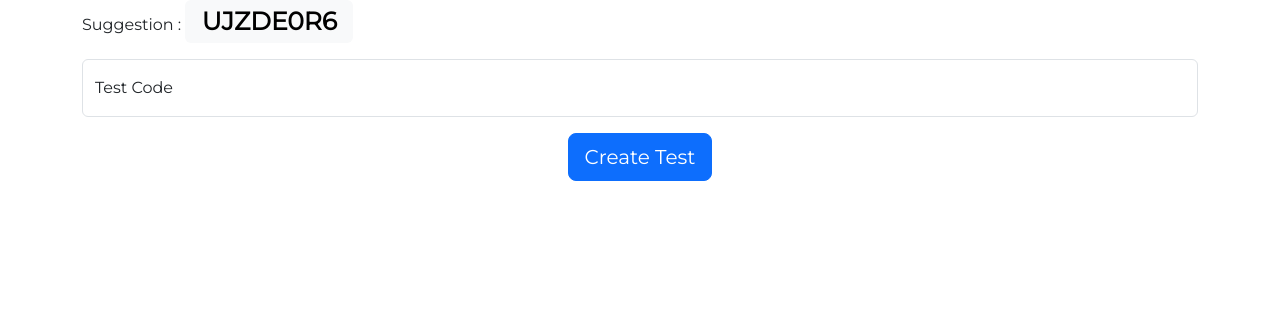
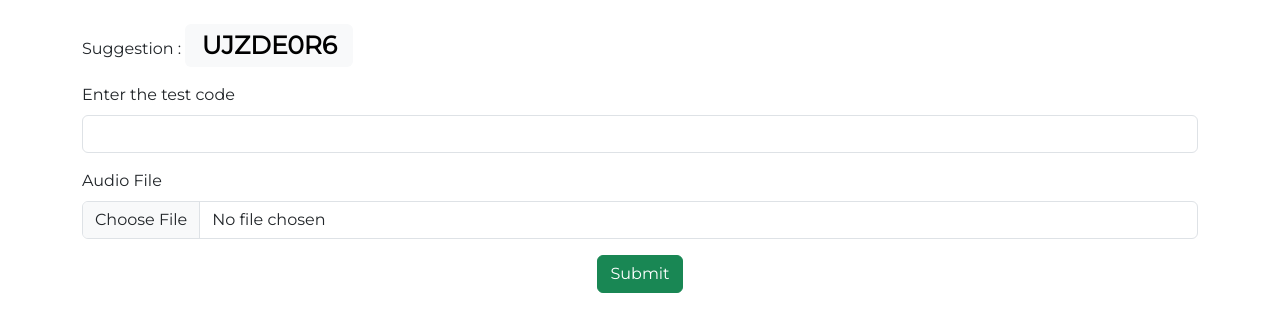
Before and after one commit to vishvaa-vsk/Quiz-App, a Flask app: page /admin/get_testCode in a window 1280 px wide. Shown: the part 126-458 px from the top of the page. Run offline with Flask 3, Linux system fonts and the light colour scheme.

Commit message:
added audio input

```diff
--- a/src/config.py
+++ b/src/config.py
@@ -26,3 +26,4 @@ class Config:
     MAIL_USERNAME = "testvec26@gmail.com"
     MAIL_PASSWORD = "uuue qirf lwtf bouz"
     MAIL_DEFAULT_SENDER = 'testvec26@gmail.com'
+    UPLOAD_FOLDER = 'static/audios'
--- a/src/routes/admin.py
+++ b/src/routes/admin.py
@@ -1,3 +1,4 @@
+import os
 from flask import Blueprint,flash,render_template,url_for,session,redirect,request,jsonify
 from werkzeug.security import generate_password_hash,check_password_hash
 
@@ -6,11 +7,23 @@ from ..helper import generate_token,verify_token,send_email_admin
 from bson.objectid import ObjectId
 import string , random
 
+from flask_wtf import FlaskForm
+from wtforms import StringField,SubmitField,FileField
+from wtforms.validators import DataRequired,InputRequired,regexp
+from werkzeug.utils import secure_filename
 
 admin = Blueprint("admin",__name__,url_prefix="/admin")
 
 gen_testCode = ''.join(random.sample(string.ascii_uppercase+string.digits,
     k=8))
+
+class AddAudioForm(FlaskForm):
+    test_code = StringField("Enter the test code",validators=[DataRequired()])
+    audio_file = FileField("Audio File",validators=[InputRequired()])
+    submit = SubmitField("Submit")
+
+
+
 
 @admin.route("/",methods=['GET', 'POST'])
 def login():
@@ -104,11 +117,15 @@ def reset_password(userId):
 @admin.route("/get_testCode",methods=['GET', 'POST'])
 def get_test_code():
     testCode = gen_testCode
+    form = AddAudioForm()
     if request.method == "POST":
-        test_code = request.form['test_code']
+        if form.validate_on_submit():
+            test_code = str(form.test_code.data)
+            file = request.files['audio_file']
+            filename = secure_filename(file.filename)
+            file.save(os.path.join('src/static/audios',filename))
         return redirect(url_for('admin.add_questions',testCode = test_code))
-    return render_template("admin/addQDb.html",testCode = testCode)
-
+    return render_template("admin/addQDb.html",testCode = testCode ,form=form)
 
 @admin.route("/add_questions/<testCode>",methods=['GET', 'POST'])
 def add_questions(testCode):
--- a/src/templates/admin/addQDb.html
+++ b/src/templates/admin/addQDb.html
@@ -6,16 +6,19 @@
 {% block bodyContent %}
 
 <div class="container-lg">
-    <form action='{{ url_for("admin.get_test_code") }}' method="POST">
+    <!-- action='{{ url_for("admin.get_test_code") }}' -->
+    <form method="POST" enctype="multipart/form-data">
+        <br>
         <div>
             <p>Suggestion : <span class="badge text-bg-light" style="font-size: 25px;">{{testCode}}</span></p>
         </div>
-        <div class="form-floating mb-3">
-            <input type="text" class="form-control" id="floatingInput" placeholder="Test Code" name="test_code">
-            <label for="floatingInput">Test Code</label>
-        </div>
+        {{ form.hidden_tag() }}
+        {{ form.test_code.label(class="form-label") }}
+        {{ form.test_code(class="form-control mb-3",autocomplete="off") }}
+        {{ form.audio_file.label(class="form-label") }}
+        {{ form.audio_file(class="form-control mb-3",accept='audio/*') }}
         <div class="d-flex justify-content-center">
-            <button type="submit" class="btn btn-lg btn-primary" value="Create Test">Create Test</button>
+            {{form.submit(class="btn btn-success")}}
         </div>
     </form>
 </div>
```
Also changed, not shown: 1 other file.
